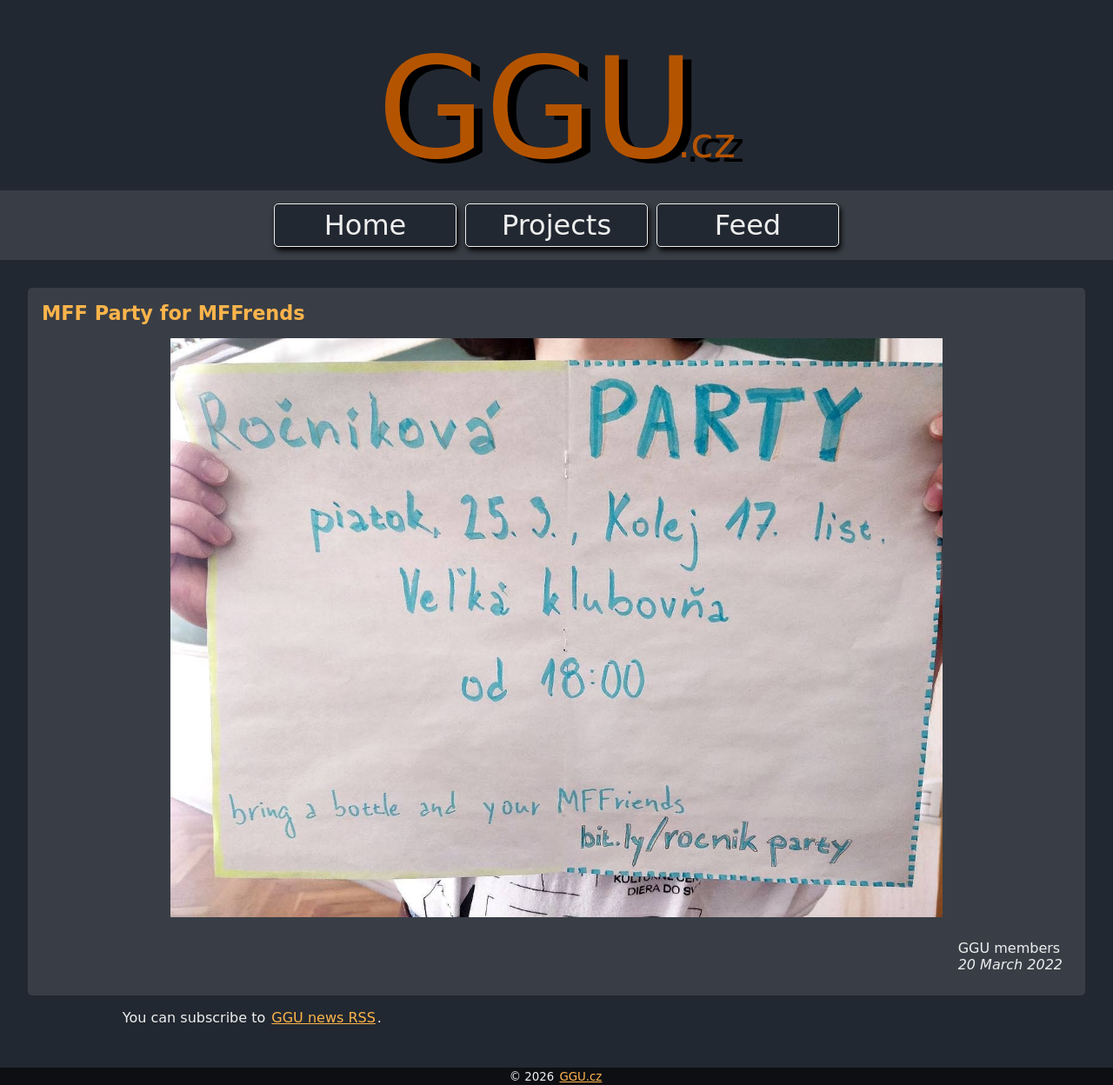
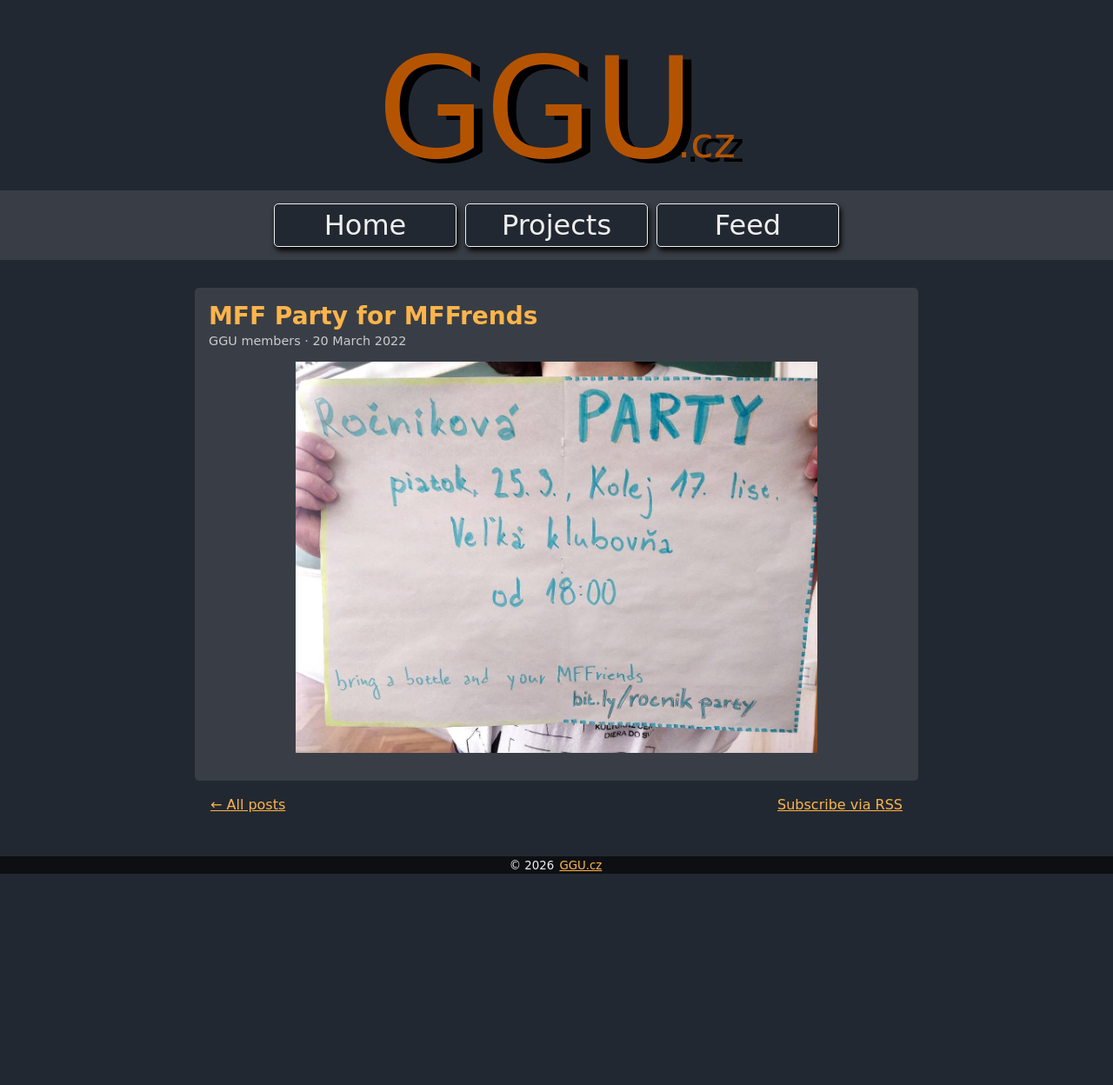
Before and after one commit to yagarea/ggu.cz, a Jekyll site: the page built from _posts/2022-03-20-mff-party.md, in a window 1280 px wide. Shown: the whole page at 87% size. Built offline with Jekyll 4.4.1, drawn with Linux system fonts in a browser that asks for light colours; after the commit the page ends 1005 px from its top, so only the background shows below that.

Commit message:
update post layout

```diff
--- a/_layouts/post.html
+++ b/_layouts/post.html
@@ -2,13 +2,17 @@
 layout: default
 ---
 
-<article class="feed-post">
-	<h3>{{ page.title }}</h3>
-	<div>{{ content }}</div>
-	<div class="feed-author">
-		{{ page.author }}
-		<br/>
-		<i><time datetime="{{ page.date | date_to_xmlschema }}">{{ page.date | date: "%-d %B %Y" }}</time></i>
-	</div>
+<article class="feed-post single-post">
+	<header class="post-header">
+		<h1>{{ page.title }}</h1>
+		<p class="post-meta">
+			{{ page.author }} &middot;
+			<time datetime="{{ page.date | date_to_xmlschema }}">{{ page.date | date: "%-d %B %Y" }}</time>
+		</p>
+	</header>
+	<div class="post-content">{{ content }}</div>
 </article>
-<p>You can subscribe to <a href="/rss.xml">GGU news RSS</a>.</p>
+<nav class="post-footer" aria-label="Post navigation">
+	<a href="/feed/">&larr; All posts</a>
+	<a href="/rss.xml">Subscribe via RSS</a>
+</nav>
--- a/assets/css/styles.sass
+++ b/assets/css/styles.sass
@@ -350,6 +350,34 @@ strong
     display: block
     width: 75%
 
+.single-post
+  max-width: 800px
+  margin: 1em auto
+
+  .post-header
+    h1
+      text-align: left
+      margin: 0
+      font-size: 1.75em
+
+  .post-meta
+    margin: 0.25em 0 0 0
+    font-size: 0.9em
+    opacity: 0.8
+
+  .post-content
+    margin-top: 1em
+    line-height: 1.5
+
+.post-footer
+  max-width: 800px
+  margin: 1em auto
+  padding: 0 1em
+  display: flex
+  justify-content: space-between
+  flex-wrap: wrap
+  gap: 0.5em
+
 .img-small
   max-width: 5em
   height: auto
```
